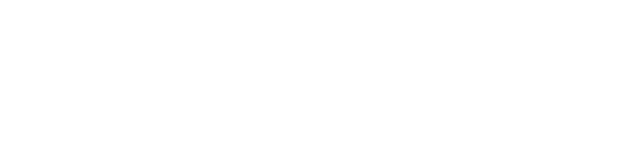
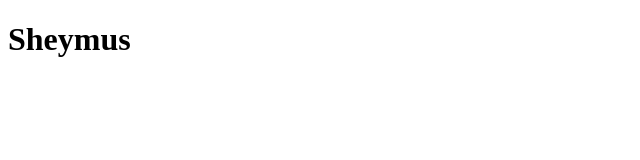
Before and after one commit to Sheymus13/sheymus, a plain HTML site: page index.html in a window 1280 px wide. Shown: the whole page, without its empty margins (0-640 px from the left). Drawn offline with Linux system fonts and the light colour scheme.

Commit message:
agregamos un h1

```diff
--- a/index.html
+++ b/index.html
@@ -7,6 +7,6 @@
     <title>Document</title>
 </head>
 <body>
-
+    <h1>Sheymus</h1>
 </body>
 </html>
```
